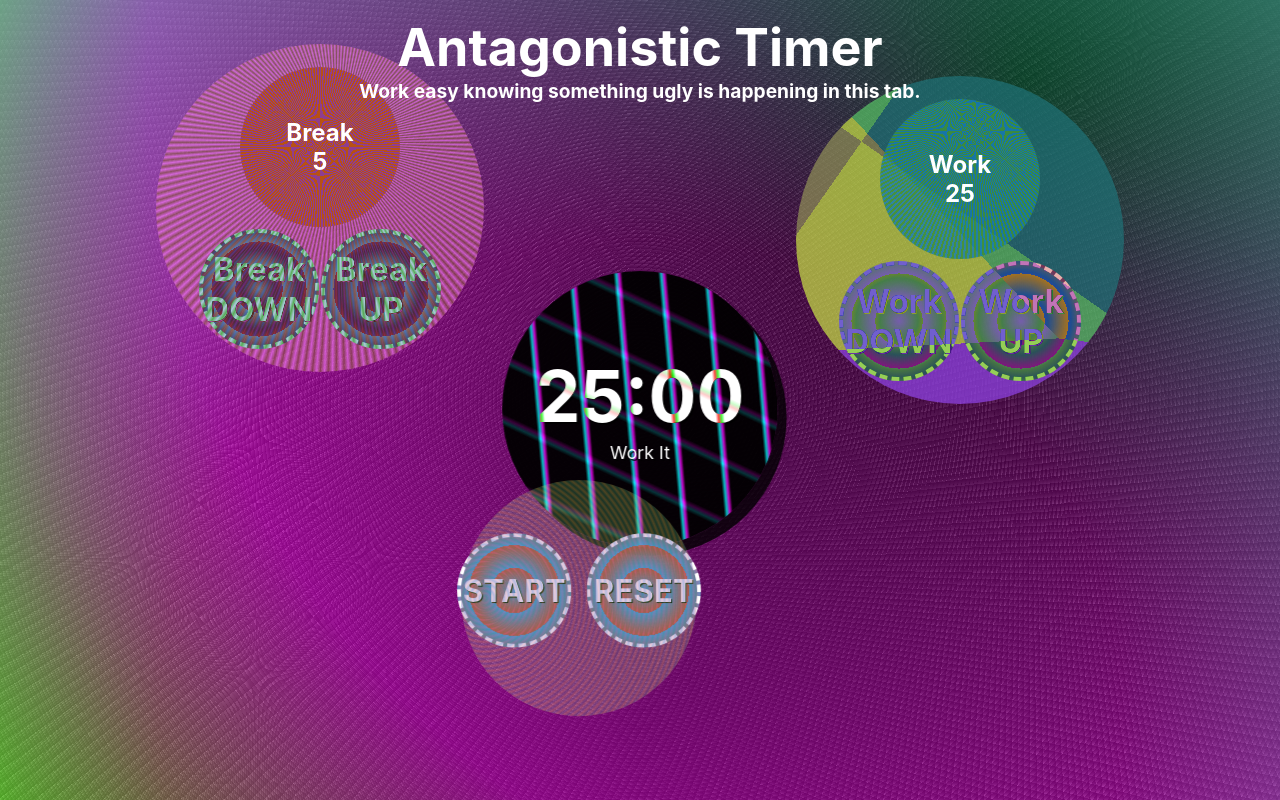
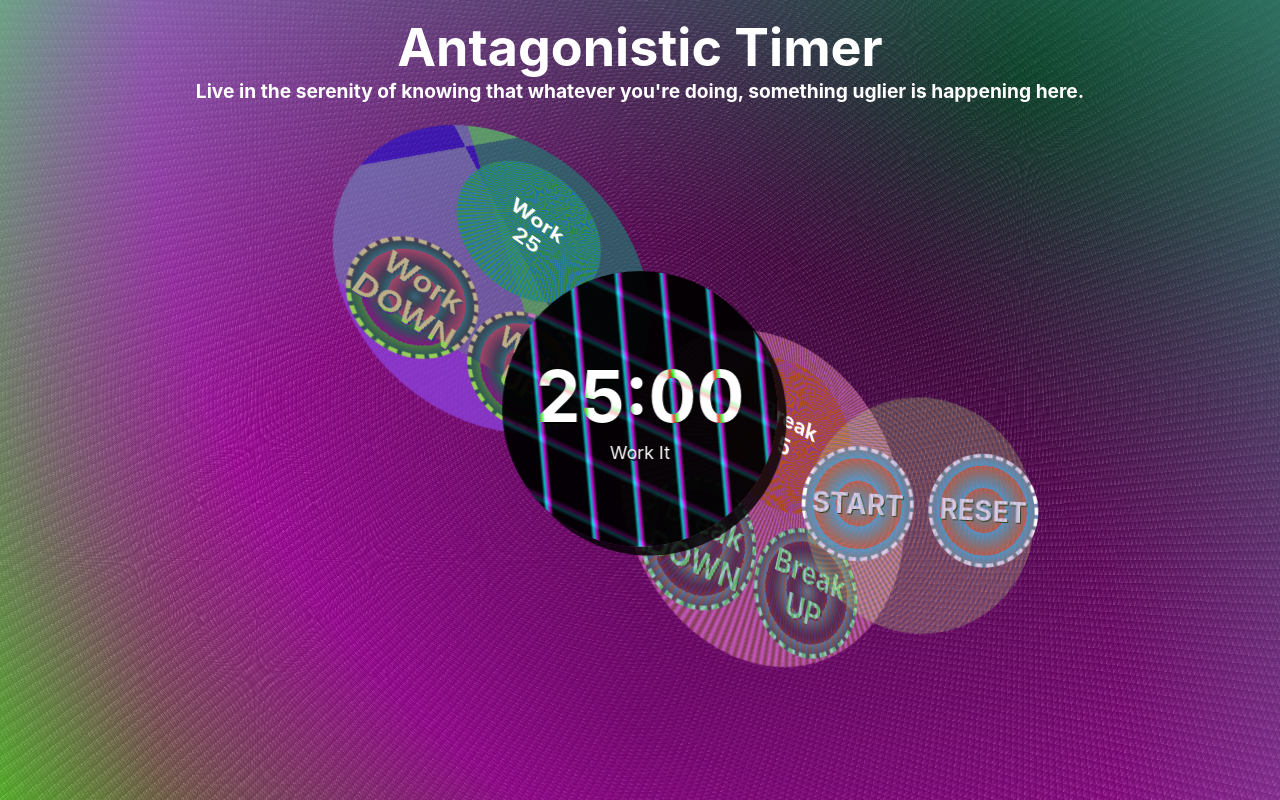
Before and after one commit to MatthieuPierce/antagonistic-timer, a React (Create React App) app: page / in a window 1280 px wide. Built offline with nearby package versions, Linux system fonts and the light colour scheme.

Commit message:
silly translates

```diff
--- a/src/App.css
+++ b/src/App.css
@@ -1,5 +1,7 @@
 .App {
   background-color: #1e2127;
+  user-select: none;
+
   background:
     radial-gradient(circle at 80% 10%,
       hsla(0, 0%, 0%, 0.5),
@@ -114,7 +116,7 @@
   box-sizing: border-box;
   color: white;
   display: grid;
-  font-size: calc(12px + 2vmin);
+  font-size: calc(12px + 1.7vmin);
   width: 15vmin;
   height: 15vmin;
   min-width: 5rem;
--- a/src/App.js
+++ b/src/App.js
@@ -16,7 +16,7 @@ function App() {
     <div className="App">
       <header className="App-header">
         <h1> Antagonistic Timer</h1>
-        <h2>Work easy knowing something ugly is happening in this tab.</h2>
+        <h2>Live in the serenity of knowing that whatever you're doing, something uglier is happening here.</h2>
       </header>
       <>
         <BreakControls />
--- a/src/components/PlayControls.css
+++ b/src/components/PlayControls.css
@@ -1,6 +1,6 @@
 #playPad {
   grid-area: rest;
-  transform: translate3d(-05vw, 25vh, -5vmin);
+  transform: translate3d(25vw, 25vh, -5vmin);
   background:
   repeating-radial-gradient(circle at 10% 50%,
     hsla(150, 100%, 70%, 0.2) 1%,
--- a/src/components/SessionControls.css
+++ b/src/components/SessionControls.css
@@ -5,10 +5,10 @@
   repeating-conic-gradient(from 7deg at 80% 80%,
     hsla(130, 75%, 45%, 0.4) 0% 90deg,
     hsla(270, 100%, 50%, 0.5) 90deg 260deg,
-    hsla(66, 100%, 50%, 0.4) 90deg 310deg
+    hsla(236, 100%, 50%, 0.2) 90deg 310deg
     ),
   repeating-conic-gradient(from 35deg at 20% 20%,
-    hsla(250, 100%, 40%, 0.5) 0% 90deg,
+    hsla(250, 100%, 40%, 0.4) 0% 90deg,
     hsla(110, 20%, 70%, 0.5) 90deg 180deg
 
   );
@@ -36,50 +36,55 @@
 
 @media (prefers-reduced-motion: no-preference) {
   #sessionPad {
-    animation: rotatoZig infinite 18s linear;
+    animation: rotatoZig 8s infinite 1s linear;
+  }
+  #breakPad {
+    animation: rotatoZig 12s infinite 3s linear;
+  }
+
+  #playPad {
+    animation: rotatoZig 20s infinite 5s linear;
   }
   @keyframes rotatoZig {
     0% {
       transform:
-                  rotate(0deg)
-                  rotate3d(0, 0, 0)
-                  translate3d(0);
+        rotate3d(1, 1, 1, 0deg)
+        translate3d(0);
     }
     10% {
       transform:
-                  rotate(0deg)
-                  rotate3d(0, 0, 0)
-                  translate3d(22vmin, -42vmin, 5vmin);
+        rotate3d(0.1, 0.1, 0.1, 25deg)
+        translate3d(22vmin, -27vmin, 5vmin);
     }
     25% {
       transform:
-                  rotate(0deg)
-                  rotate3d(0, 0, 0)
-                  translate3d(12vmin, 62vmin, 10vmin);
+      rotate3d(3.1, 3.1, 3.1, 45deg)
+      translate3d(12vmin, 12vmin, 10vmin);
     }
     50% {
       transform:
-                  rotate(0deg)
-                  rotate3d(0, 0, 0)
-                  translate3d(-32vmin, -42vmin, -15vmin);
+      rotate3d(0.5, 0.5, 0.5, -25deg)
+      translate3d(-32vmin, -27vmin, -15vmin);
     }
     60% {
       transform:
-                  rotate(180deg)
-                  rotate3d(0, 0, 0)
-                  translate3d(-20vmin, 0vmin, 10vmin);
+      rotate3d(1.1, 1.1, 1.1, 95deg)
+      translate3d(-20vmin, 0vmin, 10vmin);
     }
     75% {
       transform:
-                  rotate(270deg)
-                  rotate3d(0, 0, 0)
-                  translate3d(12vmin, 32vmin, 40vmin);
+      rotate3d(0.1, 0.1, 0.1, 45deg)
+      translate3d(7vmin, 15vmin, 30vmin);
+    }
+    90% {
+      transform:
+      rotate3d(1.1, 1.1, 1.1, 25deg)
+      translate3d(-5vmin, 10vmin, 10vmin);
     }
     100% {
       transform:
-                  rotate(360deg)
-                  rotate3d(0, 0, 0)
-                  translate3d(0, 0, 0);
+      rotate3d(1, 1, 1, 0deg)
+      translate3d(0, 0, 0);
     }
   }
 }
```
